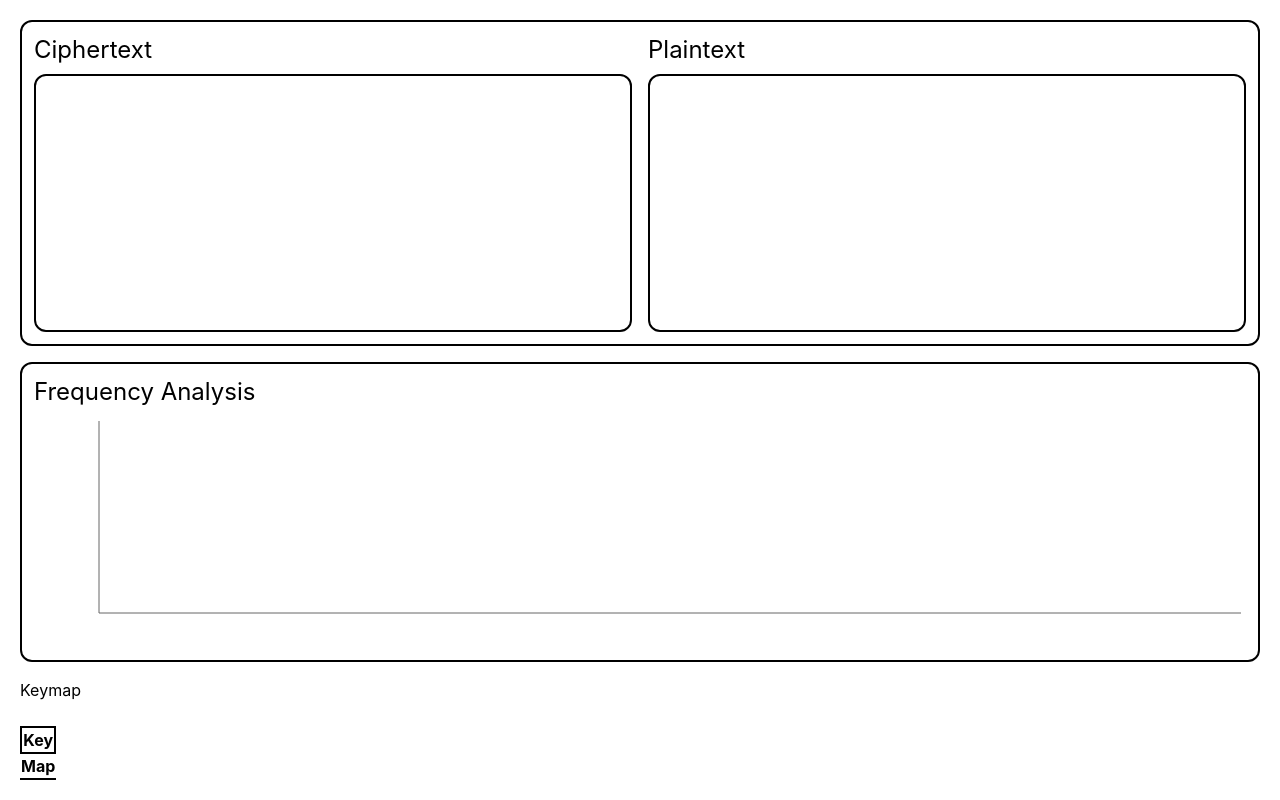
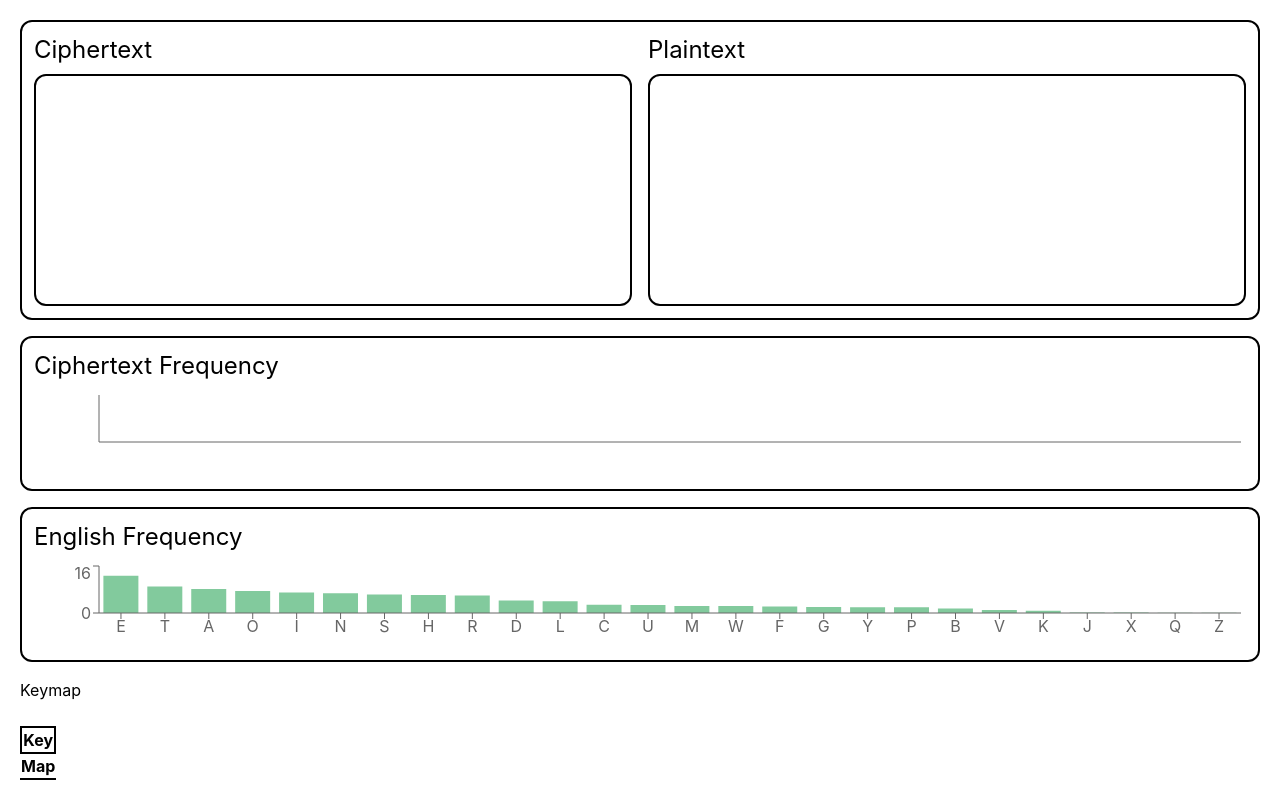
Before and after one commit to syswraith/alkindi, a React (Vite) app: page /monoalphabetic in a window 1280 px wide. Built offline with nearby package versions, Linux system fonts and the light colour scheme.

Commit message:
frequency chart for english letters (CAPITALS ONLY)

```diff
--- a/src/components/monoalphabetic/frequency_chart.tsx
+++ b/src/components/monoalphabetic/frequency_chart.tsx
@@ -1,24 +1,33 @@
 import { BarChart, Bar, XAxis, YAxis, ResponsiveContainer } from 'recharts';
-import Counter from '../../utilities/Counter';
+
+type ChartData = {
+  letter: string;
+  count: number;
+};
 
 type Props = {
-  counter: Counter;
+  title: string;
+  data: ChartData[];
+  color?: string;
 };
 
-export default function FrequencyChart({ counter }: Props) {
-  const data = counter.getChartData();
+export default function FrequencyChart({
+  title,
+  data,
+  color = "#8884d8"
+}: Props) {
 
   return (
-    <div className="p-3 border-2 rounded-xl w-full min-w-[300px] h-[300px] flex flex-col">
+    <div className="p-3 border-2 rounded-xl w-full h-[300px] flex flex-col">
 
-      <h4 className="text-2xl mb-2">Frequency Analysis</h4>
+      <h4 className="text-2xl mb-2">{title}</h4>
 
       <div className="flex-1 min-h-0">
         <ResponsiveContainer width="100%" height="100%">
           <BarChart data={data}>
             <XAxis dataKey="letter" />
             <YAxis />
-            <Bar dataKey="count" fill="#8884d8" isAnimationActive={false} />
+            <Bar dataKey="count" fill={color} isAnimationActive={false} />
           </BarChart>
         </ResponsiveContainer>
       </div>
--- a/src/pages/Monoalphabetic.tsx
+++ b/src/pages/Monoalphabetic.tsx
@@ -3,6 +3,8 @@ import Keymap from "../components/monoalphabetic/keymap.tsx";
 import { useState, useMemo } from "react";
 import Counter from "../utilities/Counter.ts";
 import FrequencyChart from "../components/monoalphabetic/frequency_chart.tsx";
+import { ENGLISH_FREQUENCY } from "../utilities/EnglishFrequency.ts";
+
 
 const keymap = new Map([
   ['A', 'D'], ['B', 'E'], ['C', 'F'], ['D', 'G'], ['E', 'H'],
@@ -41,7 +43,17 @@ export default function Monoalphabetic() {
         plaintext={applyKeymap(ciphertext, keymap)}
       />
 
-      <FrequencyChart counter={counter} />
+      <FrequencyChart
+        title="Ciphertext Frequency"
+        data={counter.getChartData()}
+        color="#8884d8"
+      />
+
+      <FrequencyChart
+        title="English Frequency"
+        data={ENGLISH_FREQUENCY}
+        color="#82ca9d"
+      />
 
       <Keymap />
 
--- /dev/null
+++ b/src/utilities/EnglishFrequency.ts
@@ -0,0 +1,28 @@
+export const ENGLISH_FREQUENCY = [
+  { letter: 'E', count: 12.70 },
+  { letter: 'T', count: 9.06 },
+  { letter: 'A', count: 8.17 },
+  { letter: 'O', count: 7.51 },
+  { letter: 'I', count: 6.97 },
+  { letter: 'N', count: 6.75 },
+  { letter: 'S', count: 6.33 },
+  { letter: 'H', count: 6.09 },
+  { letter: 'R', count: 5.99 },
+  { letter: 'D', count: 4.25 },
+  { letter: 'L', count: 4.03 },
+  { letter: 'C', count: 2.78 },
+  { letter: 'U', count: 2.76 },
+  { letter: 'M', count: 2.41 },
+  { letter: 'W', count: 2.36 },
+  { letter: 'F', count: 2.23 },
+  { letter: 'G', count: 2.02 },
+  { letter: 'Y', count: 1.97 },
+  { letter: 'P', count: 1.93 },
+  { letter: 'B', count: 1.49 },
+  { letter: 'V', count: 0.98 },
+  { letter: 'K', count: 0.77 },
+  { letter: 'J', count: 0.15 },
+  { letter: 'X', count: 0.15 },
+  { letter: 'Q', count: 0.10 },
+  { letter: 'Z', count: 0.07 },
+];
```
